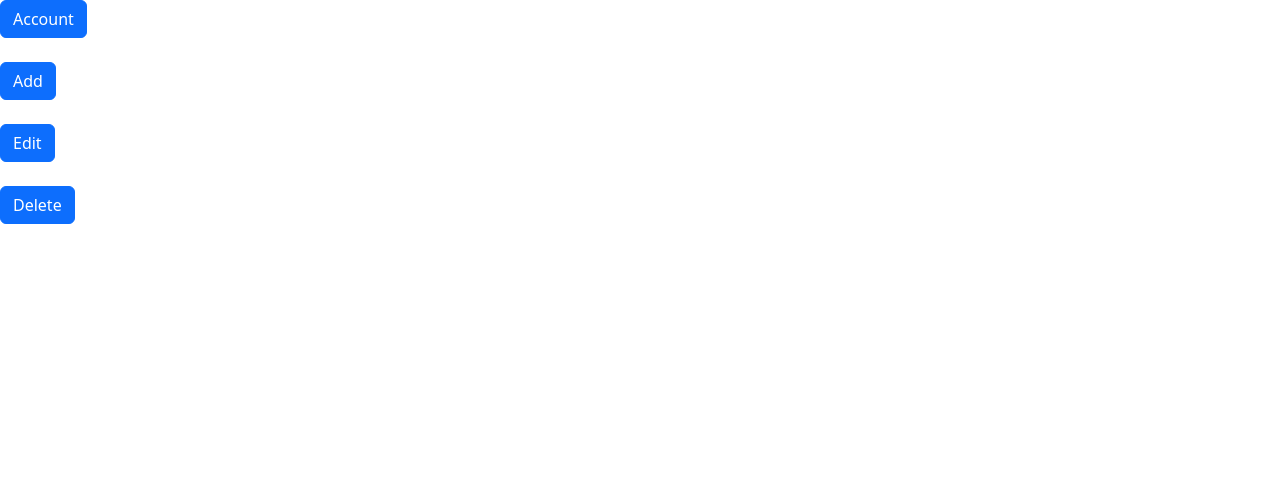
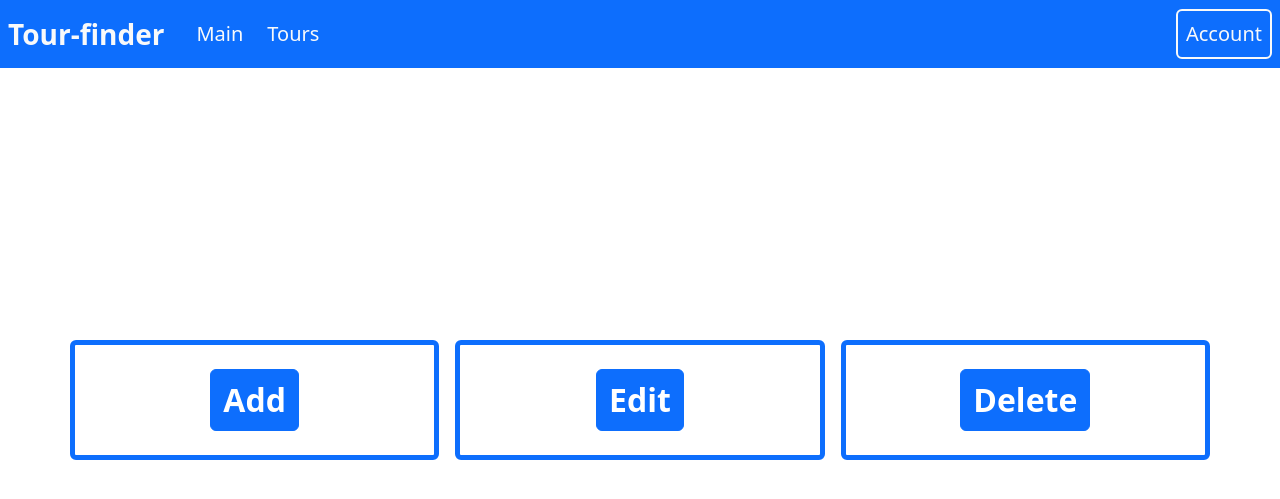
Before and after one commit to YehoMk/WebsiteProject2, a Flask app: page /tours_manage in a window 1280 px wide. Shown: the top 499 px of the page. Run offline with Flask 3, Linux system fonts and the light colour scheme; the visitor is signed in with stand-in values (Sample User, id 1).

Commit message:
feat: now there is a styled navbar and the admin panel now also has styling
A navbar was added in base.html

functions index and tours in views.py were modified to return index_selector and
tours_selector varaibles with the template respectively. They are used
to highlight selected pages in the navbar.

File admin_tours was modified to add style to the admin panel.

```diff
--- a/app/templates/admin_tours.html
+++ b/app/templates/admin_tours.html
@@ -8,12 +8,22 @@
 
   <br /> <br />
 
-  <div>
-    <button class="btn btn-primary" data-bs-toggle="modal" data-bs-target="#adminModal" hx-get="{{ url_for('tours_add_retrieve') }}" hx-target="#adminModalContent">Add</button> <br /> <br />
+  <div class="container text-center position-absolute top-50 start-50 translate-middle">
+    <div class="row gap-3">
 
-    <button class="btn btn-primary" data-bs-toggle="modal" data-bs-target="#adminModal" hx-get="{{ url_for('tours_edit_retrieve') }}" hx-target="#adminModalContent">Edit</button> <br /> <br />
+      <div class="col p-4 border border-5 border-primary rounded">
+        <button class="btn btn-primary fs-2 fw-bold" data-bs-toggle="modal" data-bs-target="#adminModal" hx-get="{{ url_for('tours_add_retrieve') }}" hx-target="#adminModalContent">Add</button>
+      </div>
 
-    <button class="btn btn-primary" data-bs-toggle="modal" data-bs-target="#adminModal" hx-get="{{ url_for('tours_delete_retrieve') }}" hx-target="#adminModalContent">Delete</button>
+      <div class="col p-4 border border-5 border-primary rounded">
+        <button class="btn btn-primary fs-2 fw-bold" data-bs-toggle="modal" data-bs-target="#adminModal" hx-get="{{ url_for('tours_edit_retrieve') }}" hx-target="#adminModalContent">Edit</button>
+      </div>
+
+      <div class="col p-4 border border-5 border-primary rounded">
+        <button class="btn btn-primary fs-2 fw-bold" data-bs-toggle="modal" data-bs-target="#adminModal" hx-get="{{ url_for('tours_delete_retrieve') }}" hx-target="#adminModalContent">Delete</button>
+      </div>
+
+    </div>
   </div>
 
   <div class="modal fade" id="adminModal" tabindex="-1">
--- a/app/templates/base.html
+++ b/app/templates/base.html
@@ -17,7 +17,24 @@
 </head>
 <body>
 
-  <button type="button" class="btn btn-primary" data-bs-toggle="modal" data-bs-target="#accountModal" hx-get="{{ url_for('register_retrieve') }}" hx-target="#accountModalContent">Account</button>
+  <nav class="navbar navbar-expand container-fluid sticky-top p-2 bg-primary">
+
+    <a class="navbar-brand fs-3 fw-bold text-light" href="{{ url_for('index') }}">Tour-finder</a>
+
+      <ul class="navbar-nav">
+        <li class="nav-item ps-2">
+          <a class="nav-link fs-5 text-light {{ index_selector }}" href="{{ url_for('index') }}">Main</a>
+        </li>
+        <li class="nav-item ps-2">
+          <a class="nav-link fs-5 text-light {{ tours_selector }}" href="{{ url_for('tours') }}">Tours</a>
+        </li>
+      </ul>
+
+      <ul class="navbar-nav ms-auto">
+         <button type="button" class="nav-link fs-5 text-light border border-light border-2 rounded" data-bs-toggle="modal" data-bs-target="#accountModal" hx-get="{{ url_for('register_retrieve') }}" hx-target="#accountModalContent">Account</button>
+      </ul>
+
+  </nav>
 
   {% block content %}{% endblock %}
 
--- a/app/templates/tours.html
+++ b/app/templates/tours.html
@@ -3,8 +3,6 @@
 {% block title %}Tours{% endblock %}
 
 {% block content %}
-
-  <h1>Tours page</h1>
 
   {% for tour in tours %}
     <div class="card m-4" style="width: 18rem">
--- a/app/views.py
+++ b/app/views.py
@@ -39,17 +39,19 @@ def index():
     The function for the main page of the website.
     :return: template for the main page.
     """
-    return render_template("index.html")
+    index_selector = "border-bottom border-light border-2"
+    return render_template("index.html", index_selector=index_selector)
 
 
 @app.route("/tours")
 def tours():
     """
-    The function for the page with the tours .
+    The function for the page with the tours. The selector variable contains needed bootstrap styling.
     :return: template for the tours page.
     """
     tours = Tour.query.all()
-    return render_template("tours.html", tours=tours)
+    tours_selector = "border-bottom border-light border-2"
+    return render_template("tours.html", tours=tours, tours_selector=tours_selector)
 
 
 # Admin related pages
```
